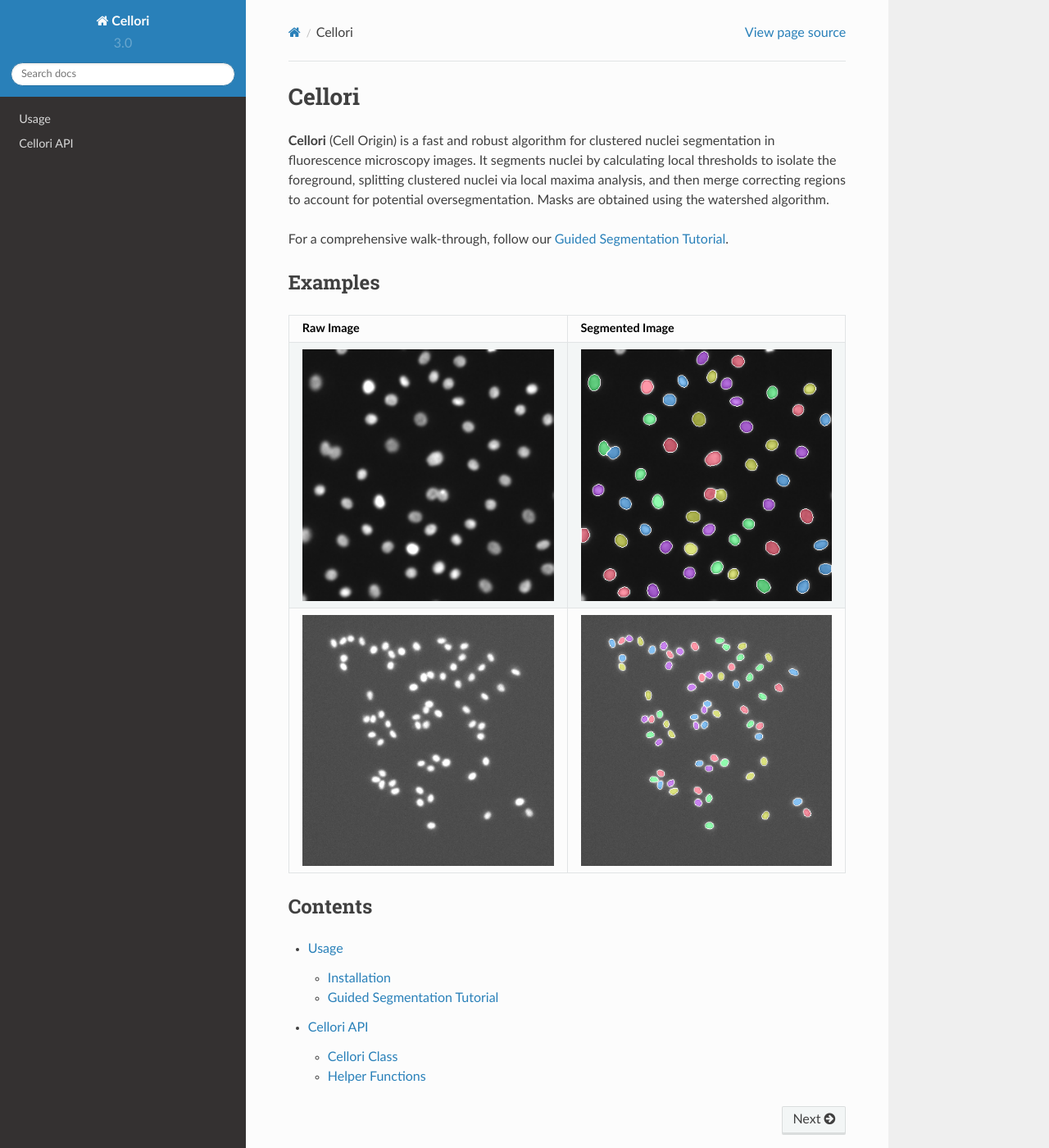
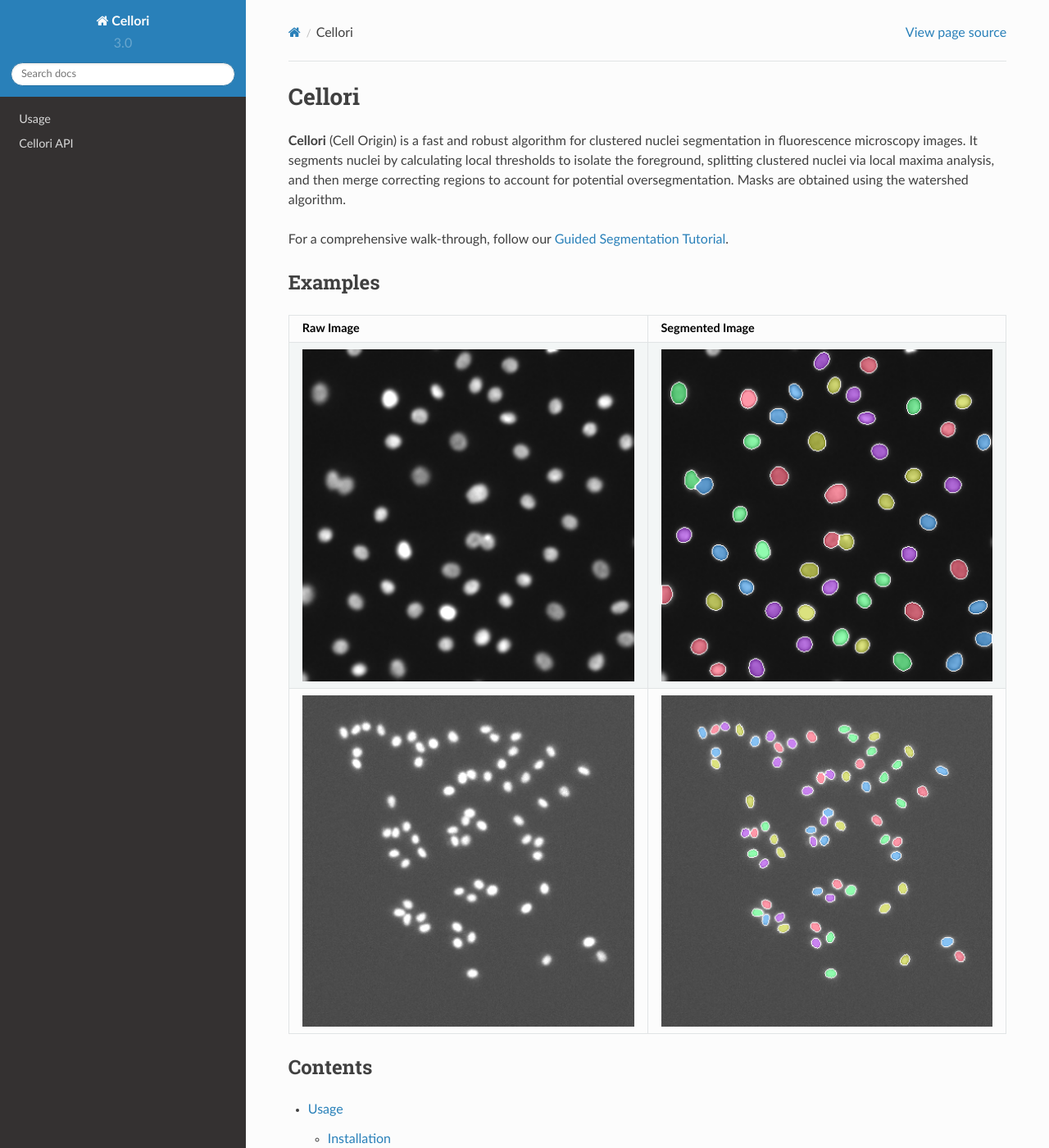
Before and after one commit to zjniu/CelloriDocs, a Sphinx documentation site: the page built from docs/source/index.rst, in a window 1280 px wide and 1400 px high. Shown: the whole window at 82% size. Built offline with Sphinx 7.4.7 and the Read the Docs theme 2.0.0, drawn with Linux system fonts in a browser that asks for light colours.

Commit message:
Update doc.

```diff
--- a/docs/source/_static/styles.css
+++ b/docs/source/_static/styles.css
@@ -1,5 +1,3 @@
-@import url("theme.css");
-
 .wy-nav-content {
-    max-width: 80%;
+    max-width: 100% !important;
 }
```
